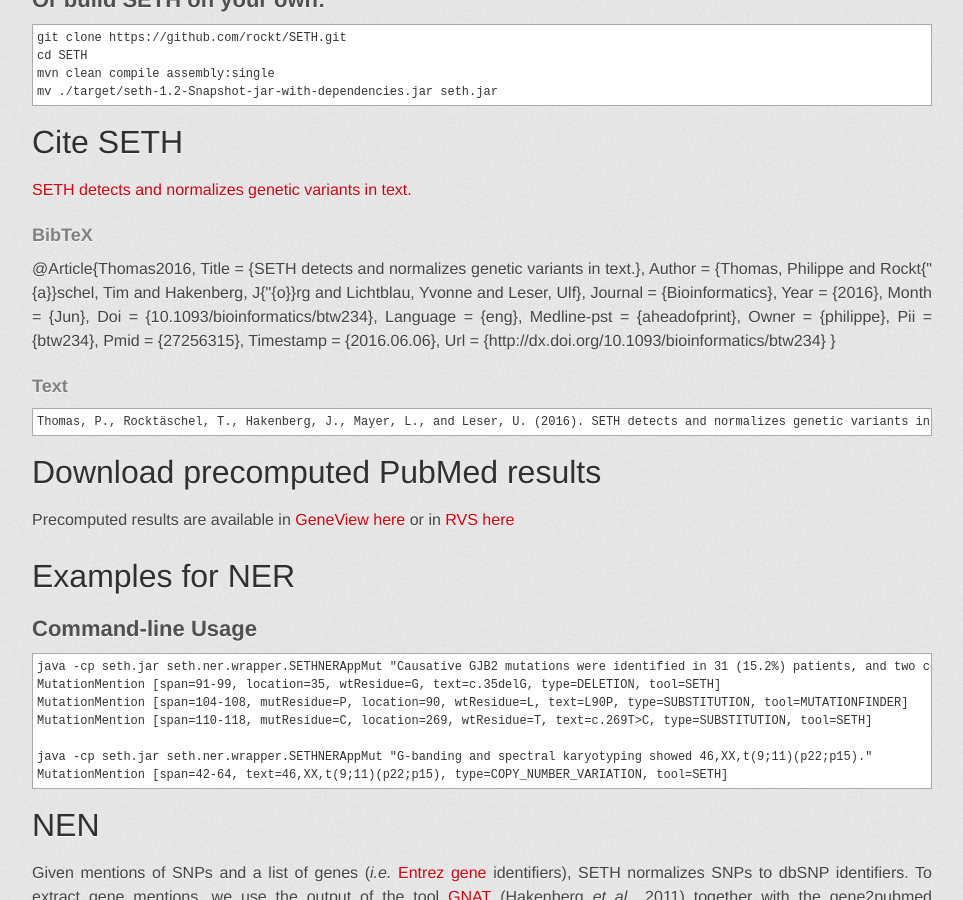
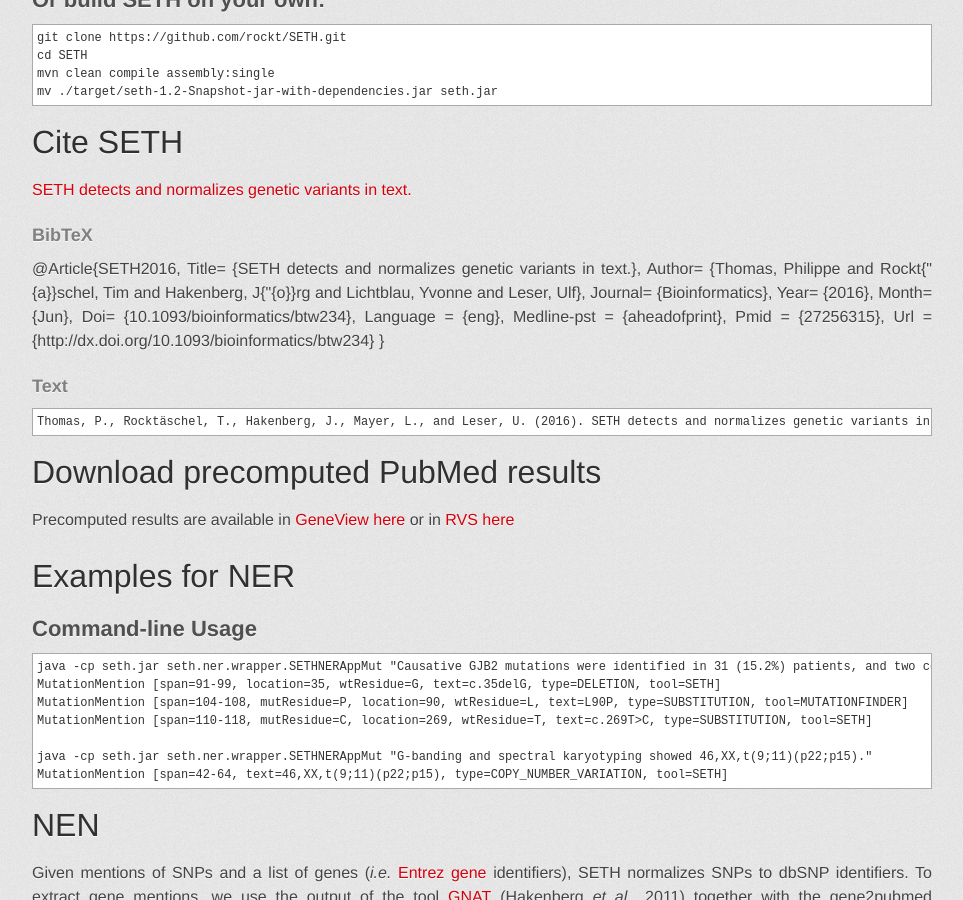
Before and after one commit to rockt/SETH, a Jekyll site: the page built from index.md, in a window 1280 px wide and 900 px high, scrolled down 1442 px. Shown: the whole window, without its empty margins (158-1121 px from the left). Built offline with Jekyll 4.4.1, drawn with Linux system fonts in a browser that asks for light colours; some web fonts are replaced.

Commit message:
Update index.md

```diff
--- a/index.md
+++ b/index.md
@@ -41,20 +41,17 @@
 [SETH detects and normalizes genetic variants in text.](http://www.ncbi.nlm.nih.gov/pubmed/?term=27256315)
 
 ### BibTeX
-@Article{Thomas2016,
-  Title                    = {SETH detects and normalizes genetic variants in text.},
-  Author                   = {Thomas, Philippe and Rockt{\"{a}}schel, Tim and Hakenberg, J{\"{o}}rg and Lichtblau, Yvonne and Leser, Ulf},
-  Journal                  = {Bioinformatics},
-  Year                     = {2016},
-  Month                    = {Jun},
-  Doi                      = {10.1093/bioinformatics/btw234},
-  Language                 = {eng},
-  Medline-pst              = {aheadofprint},
-  Owner                    = {philippe},
-  Pii                      = {btw234},
-  Pmid                     = {27256315},
-  Timestamp                = {2016.06.06},
-  Url                      = {http://dx.doi.org/10.1093/bioinformatics/btw234}
+@Article{SETH2016,
+  Title= {SETH detects and normalizes genetic variants in text.},
+  Author= {Thomas, Philippe and Rockt{\"{a}}schel, Tim and Hakenberg, J{\"{o}}rg and Lichtblau, Yvonne and Leser, Ulf},
+  Journal= {Bioinformatics},
+  Year= {2016},
+  Month= {Jun},
+  Doi= {10.1093/bioinformatics/btw234},
+  Language = {eng},
+  Medline-pst = {aheadofprint},
+  Pmid = {27256315},
+  Url = {http://dx.doi.org/10.1093/bioinformatics/btw234}
 }
 
 
```
